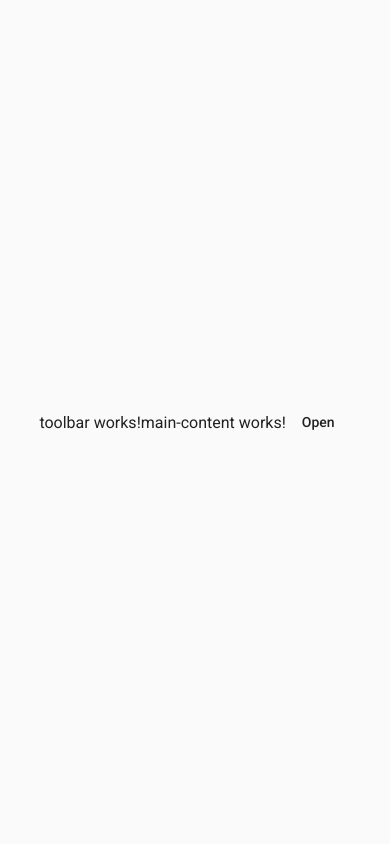
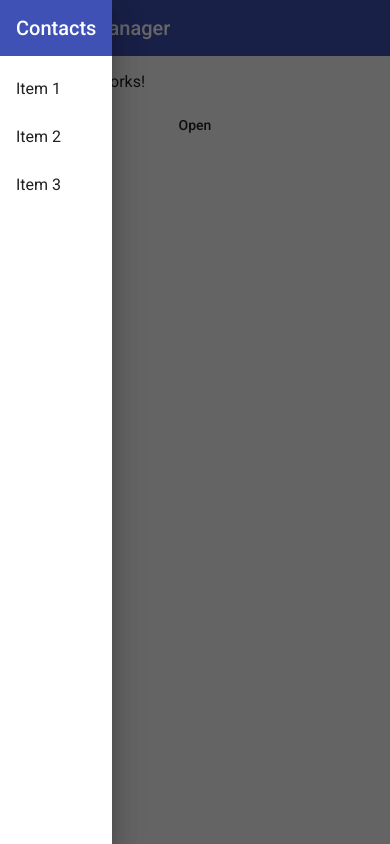
Before and after one commit to HamdaanAliQuatil/angular-contact-manager, an Angular app: page /contactmanager in a window 390 px wide. Built offline with nearby package versions, Linux system fonts and the light colour scheme.

Commit message:
feat: make sidebar reactive for small screen

```diff
--- a/src/app/contactmanager/components/sidenav/sidenav.component.html
+++ b/src/app/contactmanager/components/sidenav/sidenav.component.html
@@ -1,7 +1,14 @@
 
 <mat-sidenav-container class="app-sidenav-container">
-    <mat-sidenav #sidenav class="app-sidenav">
-        Jolly good!
+    <mat-sidenav #sidenav class="app-sidenav  mat-elevation-z10" [opened]="!isScreenSmall" [mode]="!isScreenSmall ? 'over': 'side'">
+        <mat-toolbar color="primary">
+            Contacts
+        </mat-toolbar>
+        <mat-list>
+            <mat-list-item>Item 1</mat-list-item>
+            <mat-list-item>Item 2</mat-list-item>
+            <mat-list-item>Item 3</mat-list-item>
+        </mat-list>
     </mat-sidenav>
 
     <div class="app-sidenav-content">
--- a/src/app/contactmanager/components/sidenav/sidenav.component.scss
+++ b/src/app/contactmanager/components/sidenav/sidenav.component.scss
@@ -13,10 +13,12 @@
 .app-sidenav-content{
     display: flex;
     height: 100%;
-    align-items: center;
-    justify-content: center;
+    // align-items: center;
+    // justify-content: center;
+    flex-direction: column;
 }
 
 .app-sidenav{
-    padding: 240px;
+    // padding: 240px;
+
 }
--- a/src/app/contactmanager/components/sidenav/sidenav.component.ts
+++ b/src/app/contactmanager/components/sidenav/sidenav.component.ts
@@ -1,3 +1,5 @@
+import { state } from '@angular/animations';
+import { BreakpointObserver, BreakpointState } from '@angular/cdk/layout';
 import { Component, OnInit } from '@angular/core';
 
 @Component({
@@ -7,9 +9,14 @@ import { Component, OnInit } from '@angular/core';
 })
 export class SidenavComponent implements OnInit {
 
-  constructor() { }
+  public isScreenSmall: boolean = false;
+
+  constructor(private breakpointObserver: BreakpointObserver) { }
 
   ngOnInit(): void {
+    this.breakpointObserver.observe(['(min-width: 720px)']).subscribe((state: BreakpointState) => {
+      this.isScreenSmall = state.matches;
+    })
   }
 
 }
--- a/src/app/contactmanager/components/toolbar/toolbar.component.html
+++ b/src/app/contactmanager/components/toolbar/toolbar.component.html
@@ -1 +1,5 @@
-<p>toolbar works!</p>
+<mat-toolbar color="primary">
+    <span>
+        Contact Manager
+    </span>
+</mat-toolbar>
```
